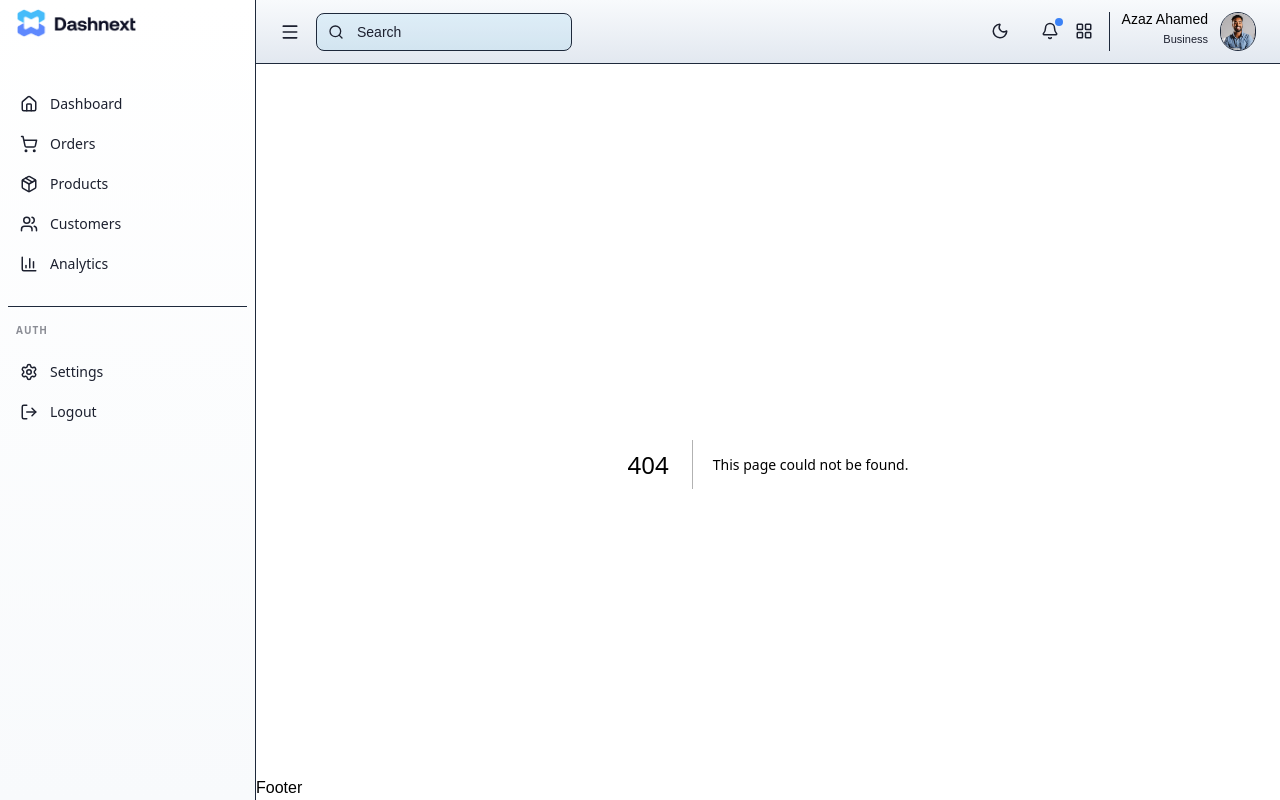
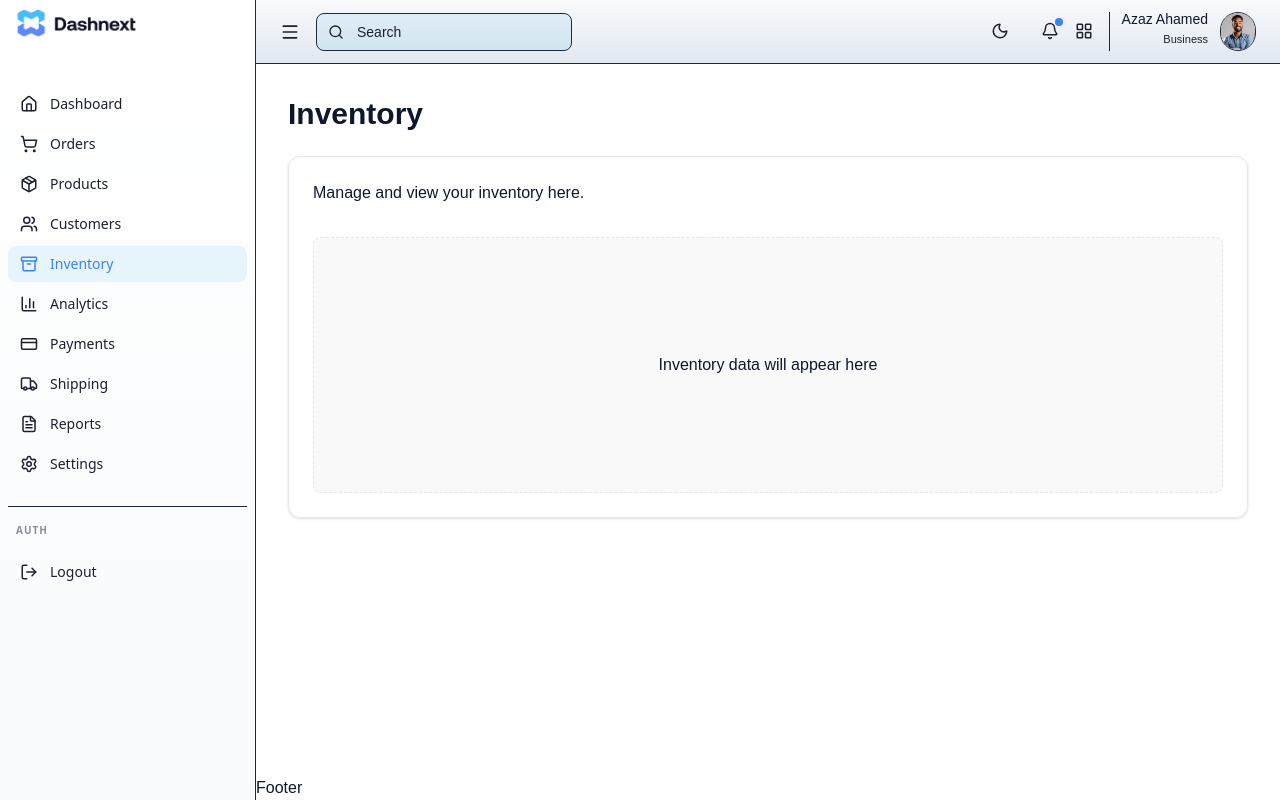
Before and after one commit to azaz7418/DashBoard, a Next.js app: page /inventory in a window 1280 px wide. Before the commit this address had no page. Built offline with nearby package versions, Linux system fonts and the light colour scheme.

Commit message:
Add inventory, payments, shipping, and reports pages; update SideNav with new navigation items

```diff
--- /dev/null
+++ b/src/app/inventory/page.js
@@ -0,0 +1,15 @@
+import React from "react";
+
+export default function InventoryPage() {
+  return (
+    <div className="p-8">
+      <h1 className="text-3xl font-bold mb-6 text-foreground">Inventory</h1>
+      <div className="bg-white/50 dark:bg-black/20 p-6 rounded-xl border border-border shadow-sm">
+        <p className="text-muted-foreground">Manage and view your inventory here.</p>
+        <div className="mt-8 h-64 bg-muted/50 rounded-lg border border-dashed border-border flex items-center justify-center">
+          <span className="text-muted-foreground">Inventory data will appear here</span>
+        </div>
+      </div>
+    </div>
+  );
+}
--- /dev/null
+++ b/src/app/payments/page.js
@@ -0,0 +1,15 @@
+import React from "react";
+
+export default function PaymentsPage() {
+  return (
+    <div className="p-8">
+      <h1 className="text-3xl font-bold mb-6 text-foreground">Payments</h1>
+      <div className="bg-white/50 dark:bg-black/20 p-6 rounded-xl border border-border shadow-sm">
+        <p className="text-muted-foreground">Manage and view your payments here.</p>
+        <div className="mt-8 h-64 bg-muted/50 rounded-lg border border-dashed border-border flex items-center justify-center">
+          <span className="text-muted-foreground">Payments data will appear here</span>
+        </div>
+      </div>
+    </div>
+  );
+}
--- /dev/null
+++ b/src/app/reports/page.js
@@ -0,0 +1,15 @@
+import React from "react";
+
+export default function ReportsPage() {
+  return (
+    <div className="p-8">
+      <h1 className="text-3xl font-bold mb-6 text-foreground">Reports</h1>
+      <div className="bg-white/50 dark:bg-black/20 p-6 rounded-xl border border-border shadow-sm">
+        <p className="text-muted-foreground">Manage and view your reports here.</p>
+        <div className="mt-8 h-64 bg-muted/50 rounded-lg border border-dashed border-border flex items-center justify-center">
+          <span className="text-muted-foreground">Reports data will appear here</span>
+        </div>
+      </div>
+    </div>
+  );
+}
--- /dev/null
+++ b/src/app/shipping/page.js
@@ -0,0 +1,15 @@
+import React from "react";
+
+export default function ShippingPage() {
+  return (
+    <div className="p-8">
+      <h1 className="text-3xl font-bold mb-6 text-foreground">Shipping</h1>
+      <div className="bg-white/50 dark:bg-black/20 p-6 rounded-xl border border-border shadow-sm">
+        <p className="text-muted-foreground">Manage and view your shipping here.</p>
+        <div className="mt-8 h-64 bg-muted/50 rounded-lg border border-dashed border-border flex items-center justify-center">
+          <span className="text-muted-foreground">Shipping data will appear here</span>
+        </div>
+      </div>
+    </div>
+  );
+}
--- a/src/components/ui/SideNav.jsx
+++ b/src/components/ui/SideNav.jsx
@@ -3,7 +3,20 @@
 import React, { useState } from "react";
 import Link from "next/link";
 import { usePathname } from "next/navigation";
-import { Home, ShoppingCart, Package, Users, BarChart3, Settings, LogOut, Menu } from "lucide-react";
+import {
+  Home,
+  ShoppingCart,
+  Package,
+  Users,
+  BarChart3,
+  Settings,
+  LogOut,
+  Menu,
+  Archive,
+  CreditCard,
+  Truck,
+  FileText,
+} from "lucide-react";
 import Image from "next/image";
 
 const SideNav = ({ collapsed, theme }) => {
@@ -72,10 +85,45 @@ const SideNav = ({ collapsed, theme }) => {
               collapsed={collapsed}
             />
             <NavItem
+              icon={<Archive size={18} />}
+              label="Inventory"
+              href="/inventory"
+              active={pathname === "/inventory"}
+              collapsed={collapsed}
+            />
+            <NavItem
               icon={<BarChart3 size={18} />}
               label="Analytics"
               href="/analytics"
               active={pathname === "/analytics"}
+              collapsed={collapsed}
+            />
+            <NavItem
+              icon={<CreditCard size={18} />}
+              label="Payments"
+              href="/payments"
+              active={pathname === "/payments"}
+              collapsed={collapsed}
+            />
+            <NavItem
+              icon={<Truck size={18} />}
+              label="Shipping"
+              href="/shipping"
+              active={pathname === "/shipping"}
+              collapsed={collapsed}
+            />
+            <NavItem
+              icon={<FileText size={18} />}
+              label="Reports"
+              href="/reports"
+              active={pathname === "/reports"}
+              collapsed={collapsed}
+            />
+            <NavItem
+              icon={<Settings size={18} />}
+              label="Settings"
+              href="/settings"
+              active={pathname === "/settings"}
               collapsed={collapsed}
             />
           </nav>
@@ -89,13 +137,6 @@ const SideNav = ({ collapsed, theme }) => {
             </p>
           )}
           <nav className="space-y-1">
-            <NavItem
-              icon={<Settings size={18} />}
-              label="Settings"
-              href="/settings"
-              active={pathname === "/settings"}
-              collapsed={collapsed}
-            />
             <NavItem icon={<LogOut size={18} />} label="Logout" href="/logout" danger collapsed={collapsed} />
           </nav>
         </section>
```
